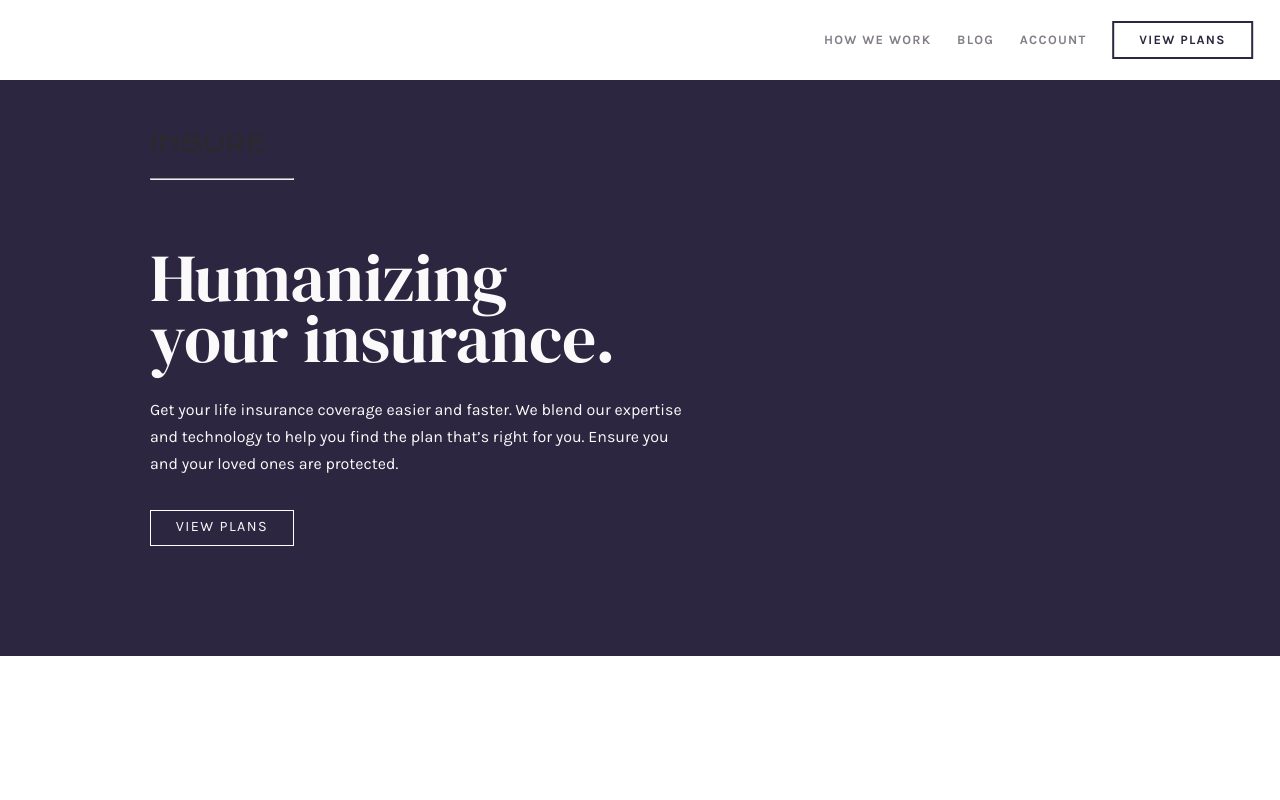
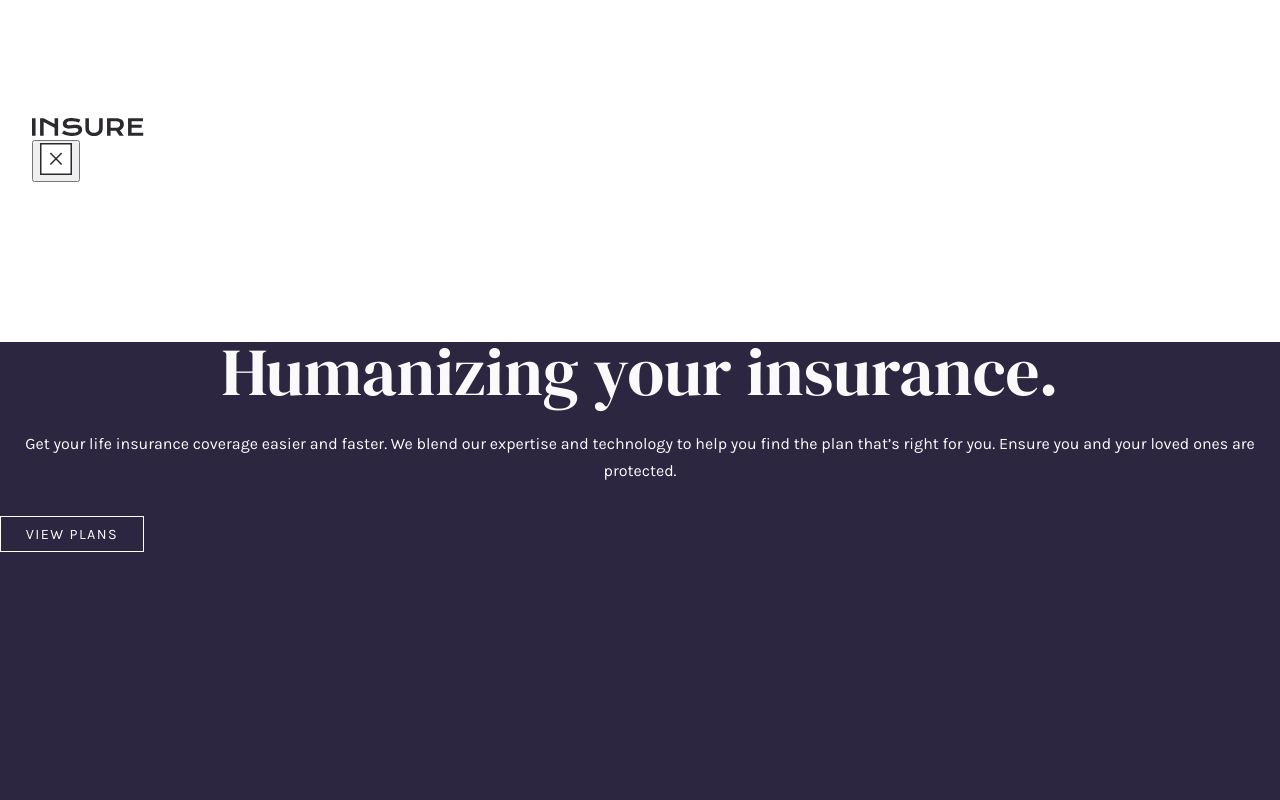
Before and after one commit to melodymastache/Insure-Landing-Page, a React (Create React App) app: page / in a window 1280 px wide. Shown: the top 800 px of the page. Built offline with nearby package versions, Linux system fonts and the light colour scheme.

Commit message:
much progress in mobile

```diff
--- a/src/App.js
+++ b/src/App.js
@@ -2,13 +2,13 @@ import React from 'react';
 import './App.scss';
 /* image imports */
 import logo from './images/logo.svg';
-import familyImg from './images/image-intro-desktop.jpg';
-import wavyLeftBg from './images/bg-pattern-intro-left-desktop.svg';
 import snappyIcon from './images/icon-snappy-process.svg';
 import affordableIcon from './images/icon-affordable-prices.svg';
 import peopleIcon from './images/icon-people-first.svg';
+import BurgerDropdown from './images/icon-hamburger.svg';
+import CloseIcon from './images/icon-close.svg';
 
-class Header extends React.Component {
+class DesktopHeader extends React.Component {
     render() {
         return (
             <header className="header-parent">
@@ -24,11 +24,53 @@ class Header extends React.Component {
     }
 }
 
+class MobileHeader extends React.Component {
+    constructor(props) {
+        super(props);
+        this.state = {
+            isClicked: false
+        };
+        /* bind custom functions */
+        this.toggleDropdown = this.toggleDropdown.bind(this);
+    }
+    toggleDropdown(event) {
+        event.preventDefault();
+        this.setState(state => ({
+            isClicked: !state.isClicked // setting to opposite of current state
+        }));
+        console.log("navbar toggled", this.isClicked);
+    }
+    render() {
+        return (
+            <header className="header-parent">
+                <div className="logo"><img src={logo} alt="company-logo" /></div>
+                <div className="dropdown-container">
+                    {
+                        this.state.isClicked ? (
+                            <div>
+                                <button onClick={this.toggleDropdown} className="ddown-button burger"><img src={BurgerDropdown} alt="burger-dropdown" /></button>
+                                <div className="ddown-content">
+                                    <a href="/" alt="how-we-work" className="ddown-items">How we work</a>
+                                    <a href="/" alt="blog" className="ddown-items">Blog</a>
+                                    <a href="/" alt="account" className="ddown-items">Account</a>
+                                    <a href="/" alt="view-plans" className="ddown-items button" id="header-button">View plans</a>
+                                </div>
+                            </div>
+                        ) : (
+                            <button onClick={this.toggleDropdown} className="ddown-button close"><img src={CloseIcon} alt="close-navigation" /></button>
+                        )
+                    }
+                </div>
+            </header>
+        )
+    }
+}
+
 class Intro extends React.Component {
     render() {
         return (
             <div className="intro-container">
-                <hr className="line-decoration"></hr>
+                {/* <hr className="line-decoration"></hr> */}
                 <h2 className="title" id="intro-title">Humanizing your insurance.</h2>
                 <p>Get your life insurance coverage easier and faster. We blend our expertise and technology to help you find the plan that’s right for you. Ensure you and your loved ones are protected.</p>
                 <div className="button" id="intro-button">View plans</div>
@@ -154,16 +196,59 @@ class Footer extends React.Component {
     }
 }
 
+class Site extends React.Component {
+    constructor(props) {
+        super(props);
+        this.state = {
+            isDesktop: true
+        };
+        this.updateWidth = this.updateWidth.bind(this);
+    }
+    componentDidMount() {
+        this.updateWidth();
+        window.addEventListener("resize", this.updateWidth);
+    }
+    componentWillUnmount() {
+        window.removeEventListener("resize", this.updateWidth);
+    }
+    updateWidth() {
+        this.setState({
+            isDesktop: window.innerWidth <= 1040 //what
+        });
+        console.log(this.state.isDesktop);
+    }
+    render() {  // separate component allows for conditional rendering
+        const viewWidth = this.state.viewWidth;
+        return (
+            <div className="App">
+                {
+                    viewWidth ? (
+                        <DesktopHeader />
+                    ) : (
+                            <MobileHeader />
+                        )
+                }
+                <Intro />
+                <AtAGlance />
+                <HowWeWork />
+                <Footer />
+            </div>
+        );
+    }
+}
+
 function App() {
     return (
+        // <Site />
         <div className="App">
-            <Header />
+
+            <MobileHeader />
+
             <Intro />
             <AtAGlance />
             <HowWeWork />
             <Footer />
         </div>
-    );
+    )
 }
-
 export default App;
--- a/src/App.scss
+++ b/src/App.scss
@@ -14,7 +14,6 @@ $very-light-gray: hsl(0, 0%, 98%);
 * {
   // entire doc
   font-size: 16px;
-  max-width: 1440px; /* desktop mode */
   font-family: "Karla", sans-serif;
   margin: 0; /* resets css default margins */
   box-sizing: border-box; /* allows dimensions to be overriden by child elements */
@@ -35,7 +34,7 @@ $very-light-gray: hsl(0, 0%, 98%);
 
 .line-decoration {
   width: 9em;
-  margin: 3em 0em;
+  // margin: 3em 0em;
   color: $very-light-gray;
 }
 
@@ -43,29 +42,33 @@ $very-light-gray: hsl(0, 0%, 98%);
 
 /* HEADER COMPONENT */
 .header-parent {
-  display: flex; /* activates flexbox */
-  height: 5em;
   background-color: white;
-  padding: 1em 0em;
-  z-index: 2;
-  position: relative;
+  margin: 0em 2em;
+  // z-index: 2;
 }
 
-.align-items {
-  display: flex;
-  padding-top: 0.2em;
-  flex-flow: column wrap;
+.ddown-content {
+  position: absolute; // stops header expanding when dropdown toggled
+  background-color: $dark-violet;
+  width: 100%;
+
 }
 
-.header-items {
+/* Links inside the dropdown */
+.ddown-content a {
+  text-decoration: none; // remove underline
+  display: block;
+}
+
+
+.ddown-content {
   padding: 1em;
-  color: $dark-greyish-violet;
+  color: white;
   font-weight: 700;
   font-size: 0.8em;
   text-align: center;
   text-transform: uppercase;
   letter-spacing: 0.1em;
-  transform: translateX(39em); /* shift links to the right */
 
   &:hover {
     color: $dark-violet;
@@ -73,55 +76,34 @@ $very-light-gray: hsl(0, 0%, 98%);
 }
 
 .logo {
-  padding: 1em;
-  margin-left: 8.5em;
+
 }
 
 #header-button {
-  width: 11em;
-  height: 3em;
-  padding-top: 0.7em;
-  margin-top: 0.15em;
-  margin-left: 1em;
-  border-color: $dark-violet;
-  color: $dark-violet;
-
-  &:hover {
-    background-color: $dark-violet;
-    color: white;
-    font-weight: 700;
-  }
 }
 
 /* INTRO CONTAINER */
 .intro-container {
-  display: grid;
   height: 36rem;
-  padding: 50px 10px 125px 150px;
+  text-align: center;
   color: $very-light-gray;
   background-color: $dark-violet;
+  margin: 10em 0em;
 
   p {
     background-color: $dark-violet;
     padding-bottom: 2em;
     line-height: 1.5em;
-    width: 34em;
     font-size: 1em;
     line-height: 1.7em;
   }
 }
 
-#wavy-transition-bg {
-  background-image: url(./images/bg-pattern-intro-left-mobile.svg);
-  background-color: black;
-}
-
 #intro-title {
   background-color: $dark-violet;
-  width: 7em;
   padding-bottom: 0.4em;
   line-height: 0.9em;
-  padding-top: 0.3em;
+  margin-top: 2em;
 }
 
 #intro-button {
@@ -129,9 +111,10 @@ $very-light-gray: hsl(0, 0%, 98%);
   font-weight: 400;
   width: 10em;
   height: 2.5em;
-  padding-top: 0.5em;
+  padding-top: 0.6em;
   letter-spacing: 0.1em;
   font-size: 0.9rem;
+
   border: 1.5px solid white;
 
   &:hover {
@@ -141,23 +124,13 @@ $very-light-gray: hsl(0, 0%, 98%);
   }
 }
 
-#family-photo {
-  width: 32em;
-  margin-left: 35em; /* moves to right */
-  margin-top: -23em; /* negative values cause element to overlap others */
-  z-index: 0; /* puts family photo behind waves */
-}
-
 /* AT A GLANCE COMPONENT */
 .at-a-glance {
-  text-align: center;
-  flex-flow: column wrap;
-
   margin: 10em 2em;
   color: $very-dark-violet;
+  text-align: center;
 
   hr {
-
   }
 
   p {
```
Also changed, not shown: 1 other file (tests, documents, lock files or other folders).
